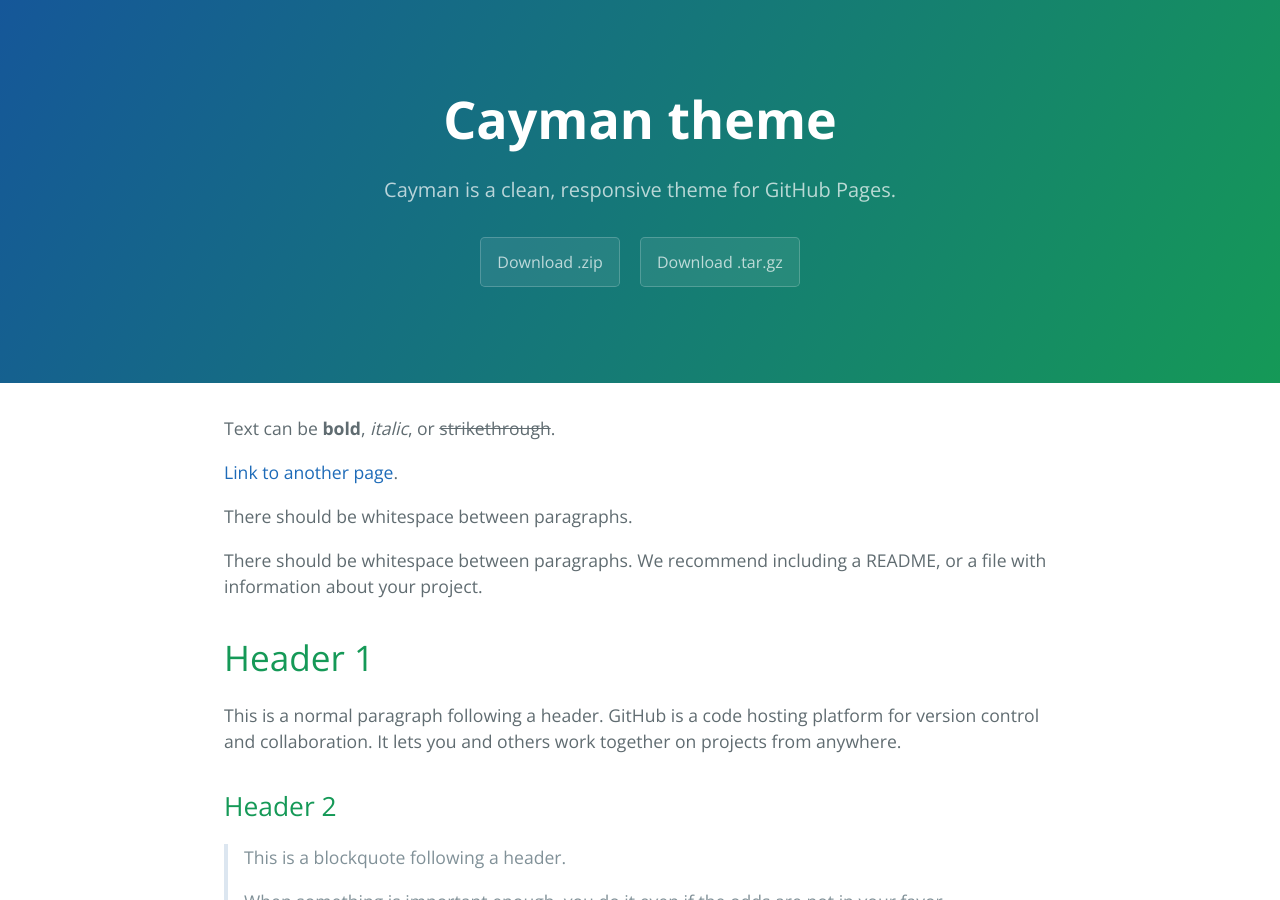
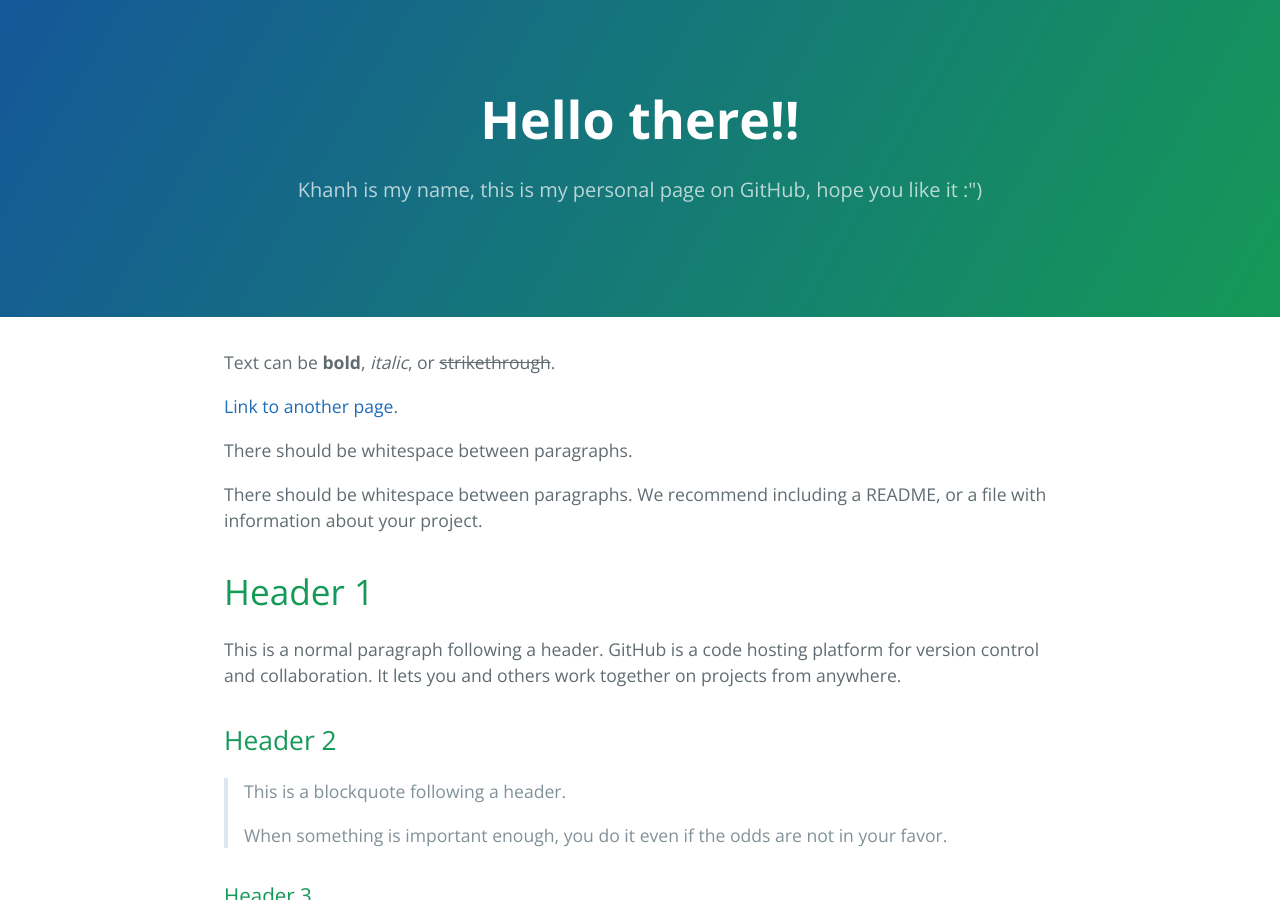
Before and after one commit to khafast/khafast.github.io, a Jekyll site: the page built from index.md, in a window 1280 px wide and 900 px high. Built offline with Jekyll 4.4.1, drawn with Linux system fonts in a browser that asks for light colours.

Commit message:
2018-07-19: Add greeting message :")

```diff
--- a/_config.yml
+++ b/_config.yml
@@ -1,5 +1,5 @@
-title: Cayman theme
-description: Cayman is a clean, responsive theme for GitHub Pages.
-show_downloads: true
+title: Hello there!!
+description: Khanh is my name, this is my personal page on GitHub, hope you like it :")
+show_downloads: false
 google_analytics:
 theme: jekyll-theme-cayman
```
